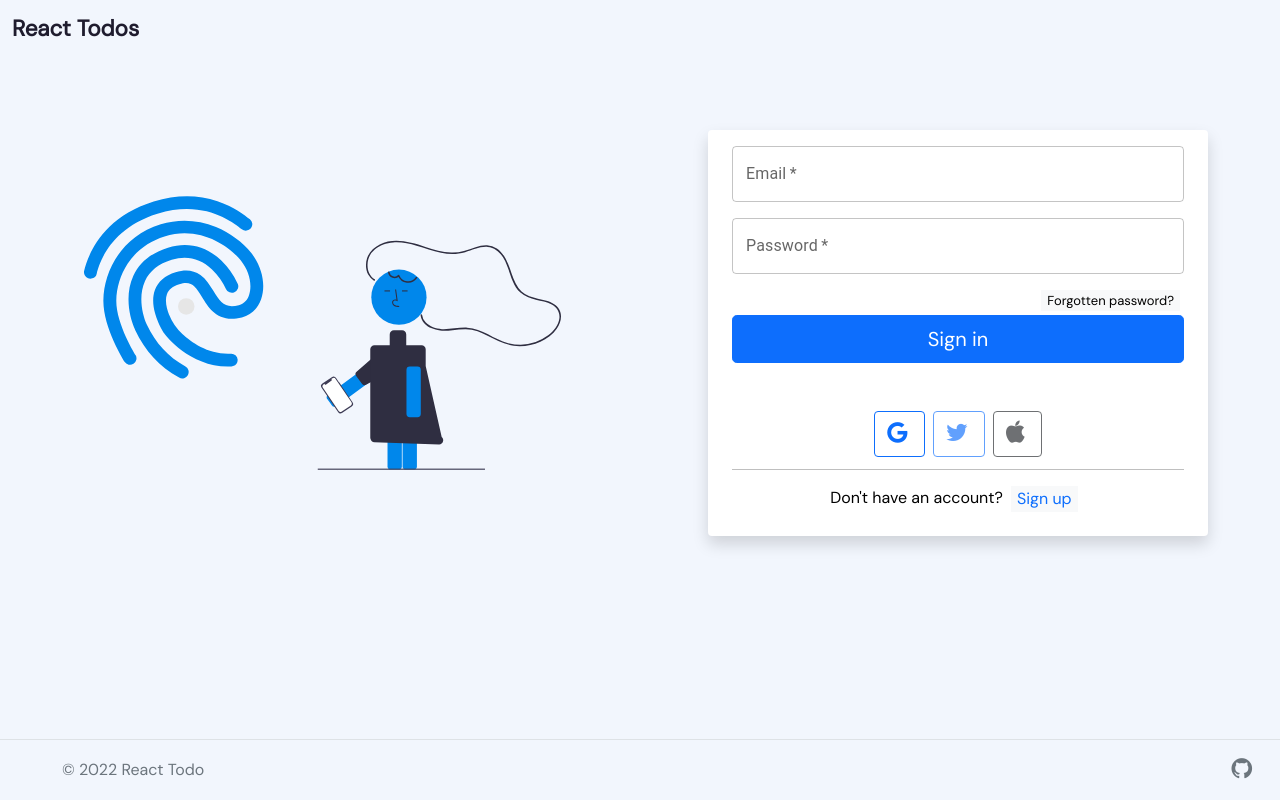
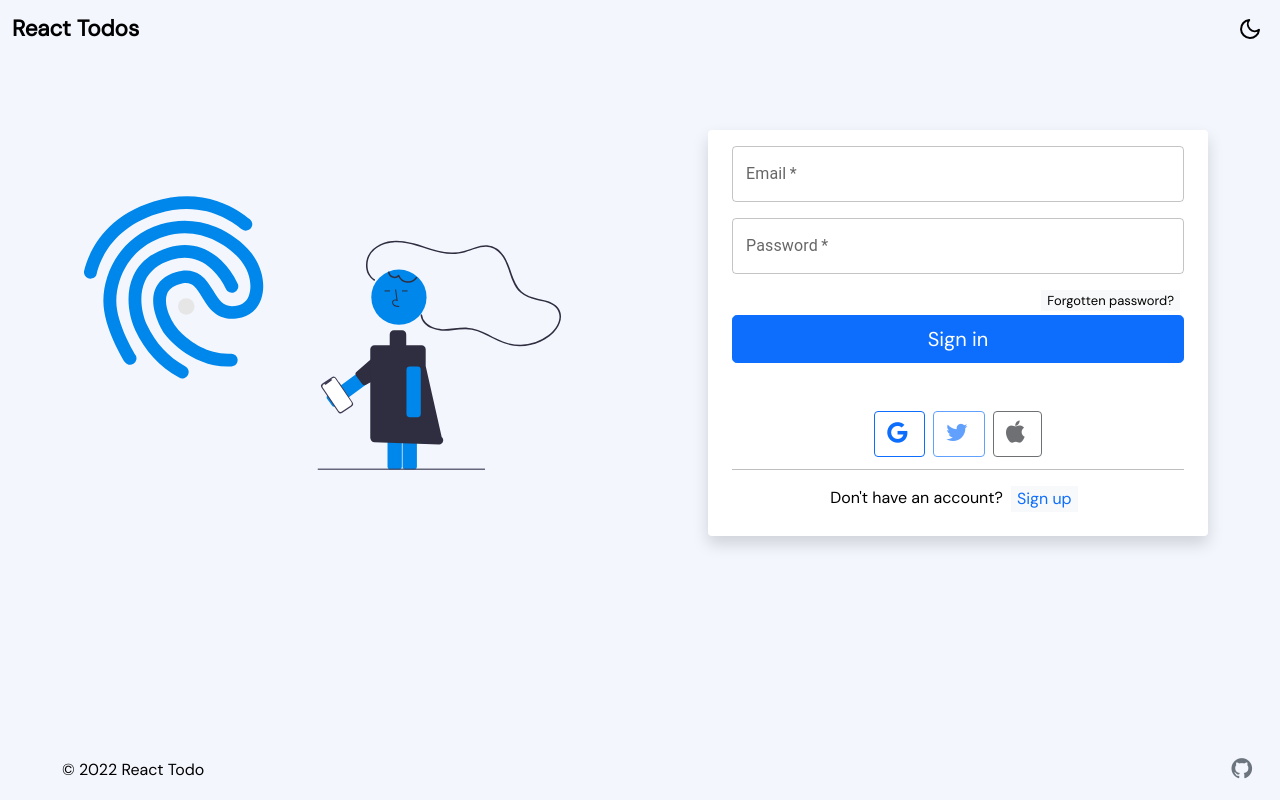
Before and after one commit to FereydoonEisapour/React-Todo-Auth, a React (Create React App) app: page /signin in a window 1280 px wide. Built offline with nearby package versions, Linux system fonts and the light colour scheme.

Commit message:
dark mode done V1

```diff
--- a/src/App.js
+++ b/src/App.js
@@ -1,38 +1,26 @@
 import React from "react";
 import { BrowserRouter, Route } from "react-router-dom";
-import "./App.css";
+import "./assets/styles/App.css";
 import Header from "./pages/layout/Header";
 import Routes from "./routes/Routes";
 import { Toaster } from "react-hot-toast";
 import Footer from "./pages/layout/Footer";
-import useDarkMode from "./hooks/DarkMode";
 import { getCookie } from "./hooks/cookies";
 import { useDispatch } from "react-redux";
 import { setActiveUser } from "./features/userSlics";
-const App = ({ styleClass }) => {
-  const [theme, toggleTheme] = useDarkMode();
+const App = () => {
   const dispatch = useDispatch()
-
   React.useEffect(() => {
     const userCookie = getCookie('user')
-    if (userCookie !== "") {
-      dispatch(setActiveUser({
-        userEmail: userCookie
-      }))
-    }
+    if (userCookie !== "") { dispatch(setActiveUser({ userEmail: userCookie })) }
   }, [dispatch])
   return (
-    <main className={`${theme} App p-1`}>
+    <main className='App App-container p-1 '>
       <Toaster />
       <BrowserRouter>
-        <Header
-          toggleTheme={(e) => toggleTheme(e.target.value)}
-          theme={theme}
-        />
-        {Routes.map((route, i) => (
-          <Route {...route} key={i} theme={theme} />
-        ))}
-        <Footer theme={theme} />
+        <Header />
+        {Routes.map((route, i) => (<Route {...route} key={i} />))}
+        <Footer />
       </BrowserRouter>
     </main>
   );
--- a/src/App.css
+++ b/src/assets/styles/App.css
@@ -8,27 +8,58 @@ html {
   font-family: "DM Sans", sans-serif !important;
 }
 
+/* Dark Mode */
+:root {
+  --app-container: #f3f6fd;
+  --navbar-link-color: #000;
+  --container-content: #fff;
+}
+
+.dark:root {
+  --app-container: #1f1d2b;
+  --navbar-link-color: #fff;
+  --container-content: #1b2937;
+}
+
 .App {
   height: 100vh;
 }
-
+.App-container {
+  background: var(--app-container) !important;
+  color: var(--navbar-link-color) !important;
+  transition: background-color 0.5s ease-in-out;
+}
+.main-container {
+  background: var(--container-content) !important;
+  color: var(--navbar-link-color) !important;
+}
+.dark-switch{
+  background-color: transparent;
+  color: var(--navbar-link-color);
+}
+.header-logo {
+ background-color: #000 !important ;
+}
+.text-color {
+  color: var(--navbar-link-color) !important;
+}
 .todo-item:last-child {
   border-radius: 0 0 1.1rem 1.1rem;
 }
 
 .todo-item {
-  background-color: #ffffff;
+  background-color: var(--container-content);
 }
 
-.light {
-  background: #f2f6fd !important;
-  color: black !important;
+/* .light {
+  background: var(--container-content) ;
+  color:var(--navbar-link-color) ;
 }
 
 .dark {
-  background: #333 !important;
-  color: #ffffff !important;
-}
+  background: #333 ;
+  color: #ffffff ;
+} */
 
 .footer {
   position: fixed;
@@ -227,26 +258,26 @@ html {
   animation-duration: 0.56s;
 }
 
-.todo__state:checked~.todo__text {
+.todo__state:checked ~ .todo__text {
   transition-delay: 0s;
   color: #5ebec1;
   opacity: 0.6;
 }
 
-.todo__state:checked~.todo__icon .todo__box {
+.todo__state:checked ~ .todo__icon .todo__box {
   stroke-dashoffset: 56.1053;
   transition-delay: 0s;
 }
 
-.todo__state:checked~.todo__icon .todo__line {
+.todo__state:checked ~ .todo__icon .todo__line {
   stroke-dashoffset: -8;
 }
 
-.todo__state:checked~.todo__icon .todo__check {
+.todo__state:checked ~ .todo__icon .todo__check {
   stroke-dashoffset: 0;
   transition-delay: 0.48s;
 }
 
-.todo__state:checked~.todo__icon .todo__circle {
+.todo__state:checked ~ .todo__icon .todo__circle {
   animation-name: explode;
 }
--- a/src/hooks/DarkMode.js
+++ b/src/hooks/DarkMode.js
@@ -5,17 +5,18 @@ const useDarkMode = () => {
     const toggleTheme = () => {
         if (theme === 'light') {
             window.localStorage.setItem('theme', 'dark')
+            document.documentElement.classList.add('dark');
             setTheme('dark')
         } else {
             window.localStorage.setItem('theme', 'light')
+            document.documentElement.classList.remove('dark');
             setTheme('light')
         }
     }
     useEffect(() => {
         const localTheme = window.localStorage.getItem('theme')
-        if (localTheme) {
-            setTheme(localTheme)
-        }
+        if (localTheme) { setTheme(localTheme) }
+        if (localTheme === "dark") document.documentElement.classList.add('dark')
     }, [])
     return [theme, toggleTheme]
 }
--- a/src/pages/addTodo/AddTodo.js
+++ b/src/pages/addTodo/AddTodo.js
@@ -21,13 +21,13 @@ const AddTodo = () => {
   };
   return (
     <ListGroup
-      className="rounded-4   my-2 my-lg-4 "
+      className="rounded-4   my-2 my-lg-4  "
       style={{ width: " 30rem" }}
     >
-      <ListGroup.Item className="border border-0 border-bottom  d-flex justify-content-between align-content-center">
+      <ListGroup.Item className="main-container border border-0 border-bottom  d-flex justify-content-between align-content-center">
         <div className="lead">Add Your Todo</div>
       </ListGroup.Item>
-      <ListGroup.Item className="border-0 ">
+      <ListGroup.Item className="border-0 main-container">
         <Form className=" ">
           <Form.Row className="  justify-content-around d-flex">
             <Col xs="auto" className=" col-8">
--- a/src/pages/layout/Footer.js
+++ b/src/pages/layout/Footer.js
@@ -1,8 +1,8 @@
 import PropTypes from "prop-types";
-const Footer = ({ theme }) => {
+const Footer = () => {
   return (
     <footer
-      className={`footer ${theme}  d-flex flex-wrap justify-content-between align-items-center py-3 border-top p-4 `}
+      className={`footer  d-flex flex-wrap justify-content-between align-items-center py-3  p-4 `}
     >
       <div className="col-md-4 d-flex align-items-center">
         <a
@@ -13,11 +13,11 @@ const Footer = ({ theme }) => {
             <use xlinkHref="#bootstrap"></use>
           </svg>
         </a>
-        <span className="mb-3 mb-md-0 text-muted">© 2022 React Todo </span>
+        <span className="mb-3 mb-md-0 text-color ">© {new Date().getUTCFullYear()} React Todo </span>
       </div>
       <ul className="nav col-md-4 justify-content-end list-unstyled d-flex">
         <li className="ms-3">
-          <a className="" href="https://github.com/FereydoonEisapour">
+          <a className="" href="https://github.com/FereydoonEisapour/React-Todo-Auth">
             <span className="bi me-1 mr-3 " width="16" height="16">
               <i
                 className="fa fa-github text-muted"
--- a/src/pages/layout/Header.js
+++ b/src/pages/layout/Header.js
@@ -6,17 +6,17 @@ import {
   setUserLogOutState,
 } from "../../features/userSlics";
 import { Dropdown } from "react-bootstrap";
-import { Switch } from "@mui/material";
-import PropTypes from "prop-types";
 import { Link } from "react-router-dom";
-
 import userAvatarSvg from "../../assets/images/userAvatar.svg";
-const Header = ({ toggleTheme, theme }) => {
+import useDarkMode from "../../hooks/DarkMode";
+const Header = () => {
+  const [theme, toggleTheme] = useDarkMode()
+  console.log(theme)
   const dispath = useDispatch();
   const userEmail = useSelector(selectUserEmail);
   const userAvatar = useSelector(selectUserAvatar);
 
-  const label = { inputProps: { "aria-label": "Switch demo" } };
+
   const handelSignOut = () => {
     auth
       .signOut()
@@ -35,15 +35,22 @@ const Header = ({ toggleTheme, theme }) => {
   return (
     <header>
       <nav className="d-flex justify-content-between align-items-center">
-        <Link to="/" className="col-6 m-2 p-0  text-logo ">
+        <Link to="/" className="col-6 m-2 p-0  text-logo text-color">
           React Todos
         </Link>
         <div className="d-flex m-2 align-items-center">
+          <button type="button" onClick={toggleTheme} className="border border-0 dark-switch">
+            <svg className="moon" fill="none" stroke="currentColor" strokeLinecap="round" strokeLinejoin="round"
+              strokeWidth="2" width="24" height="24" viewBox="0 0 24 24">
+              <defs></defs>
+              <path d="M21 12.79A9 9 0 1111.21 3 7 7 0 0021 12.79z"></path>
+            </svg>
+          </button>
           <div>
             {userEmail ? (
               <Dropdown className="col-2 border-fucus-white ">
-                <Dropdown.Toggle variant="" id="dropdown-basic-button">
-                  <img
+                <Dropdown.Toggle variant="" id="dropdown-basic-button" className="">
+                <img
                     src={userAvatar ? userAvatar : userAvatarSvg}
                     alt="avatar"
                     width="32"
@@ -51,25 +58,13 @@ const Header = ({ toggleTheme, theme }) => {
                     className="ml-5 rounded-circle"
                   />
                 </Dropdown.Toggle>
-                <Dropdown.Menu>
-                  <div className="mx-3">
-                    <Link to="/user" style={{ textDecoration: "none" }}>
+                <Dropdown.Menu className="main-container ">
+                  <div className="mx-3 ">
+                    <Link to="/user" style={{ textDecoration: "none" }} className="text-color">
                       Profile
                     </Link>
                   </div>
-                  <div className="d-flex justify-content-around align-content-center my-1">
-                    <div>
-                      <span>Theme</span>{" "}
-                    </div>
-                    <Switch
-                      {...label}
-                      onClick={toggleTheme}
-                      className=""
-                      size="small"
-                      checked={theme === "light" ? false : true}
-                    />
-                  </div>
-                  <Dropdown.Item href="" onClick={handelSignOut}>
+                  <Dropdown.Item onClick={handelSignOut} className="text-color  ">
                     Log out
                   </Dropdown.Item>
                 </Dropdown.Menu>
@@ -83,8 +78,4 @@ const Header = ({ toggleTheme, theme }) => {
     </header>
   );
 };
-Header.propTypes = {
-  theme: PropTypes.string,
-  toggleTheme: PropTypes.func,
-};
 export default Header;
--- a/src/pages/todos/AllTodos.js
+++ b/src/pages/todos/AllTodos.js
@@ -15,18 +15,15 @@ const AllTodos = () => {
         }
     }, [userEmail])
     return (
-        <ListGroup className={`my-4 rounded-4 `} style={{ width: " 30rem" }} >
-            <ListGroup.Item className="
-                          w-100 d-flex justify-content-between" >
+        <ListGroup className='my-4 rounded-4' style={{ width: " 30rem" }} >
+            <ListGroup.Item className="main-container w-100 d-flex justify-content-between" >
                 <div className="lead " >Tasks</div>
                 <div >
-                    <Badge variant="light" className='bg-light text-primary '>{todos.length}
-                    </Badge> </div>
+                    <Badge variant="light" className=' bg-light text-primary '>{todos.length}</Badge>
+                </div>
             </ListGroup.Item>
             {todos.map(todo =>
-                <TodoItem
-                    key={todo.id} textTodo={todo.todo} id={todo.id} done={todo.done}
-                />
+                <TodoItem key={todo.id} textTodo={todo.todo} id={todo.id} done={todo.done} />
             )}
         </ListGroup>
     )
```
Also changed, not shown: src/pages/auth/SignInPage.js (+8 -7 lines), src/pages/todos/TodoItem.js (+7 -7 lines), src/pages/user/UserProfile.js (+6 -6 lines).
